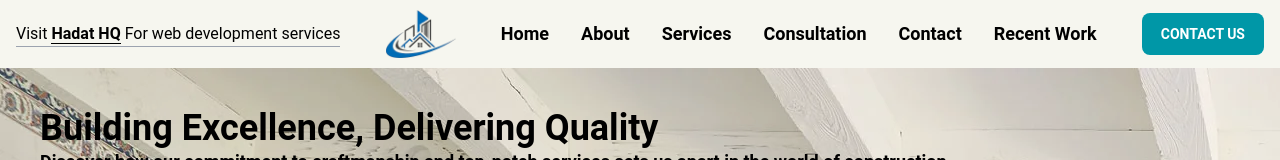
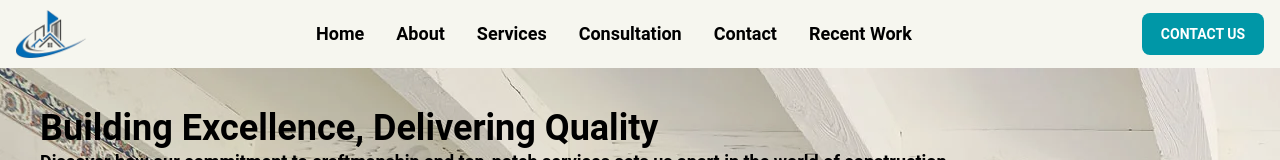
Before and after one commit to suwilanji-chipofya-hadat/ahe-frontend, a React (Vite) app: page / in a window 1280 px wide. Shown: the top 160 px of the page. Built offline with nearby package versions, Linux system fonts and the light colour scheme; no server answers.

Commit message:
Update navbar.jsx

```diff
--- a/src/components/navbar.jsx
+++ b/src/components/navbar.jsx
@@ -12,9 +12,7 @@ export default function UINavbar() {
       rounded
       className="bg-transparent"
     >
-      <div class="border-b border-gray-400">
-        <p class="">Visit <a href="https://hadat-hq.vercel.app" class="border-b border-black font-bold">Hadat HQ</a> For web development services</p>
-      </div>
+
       <Navbar.Brand href="/">
         <img src="/logo.png" alt="" className="w-[70px]"/>
       </Navbar.Brand>
```
